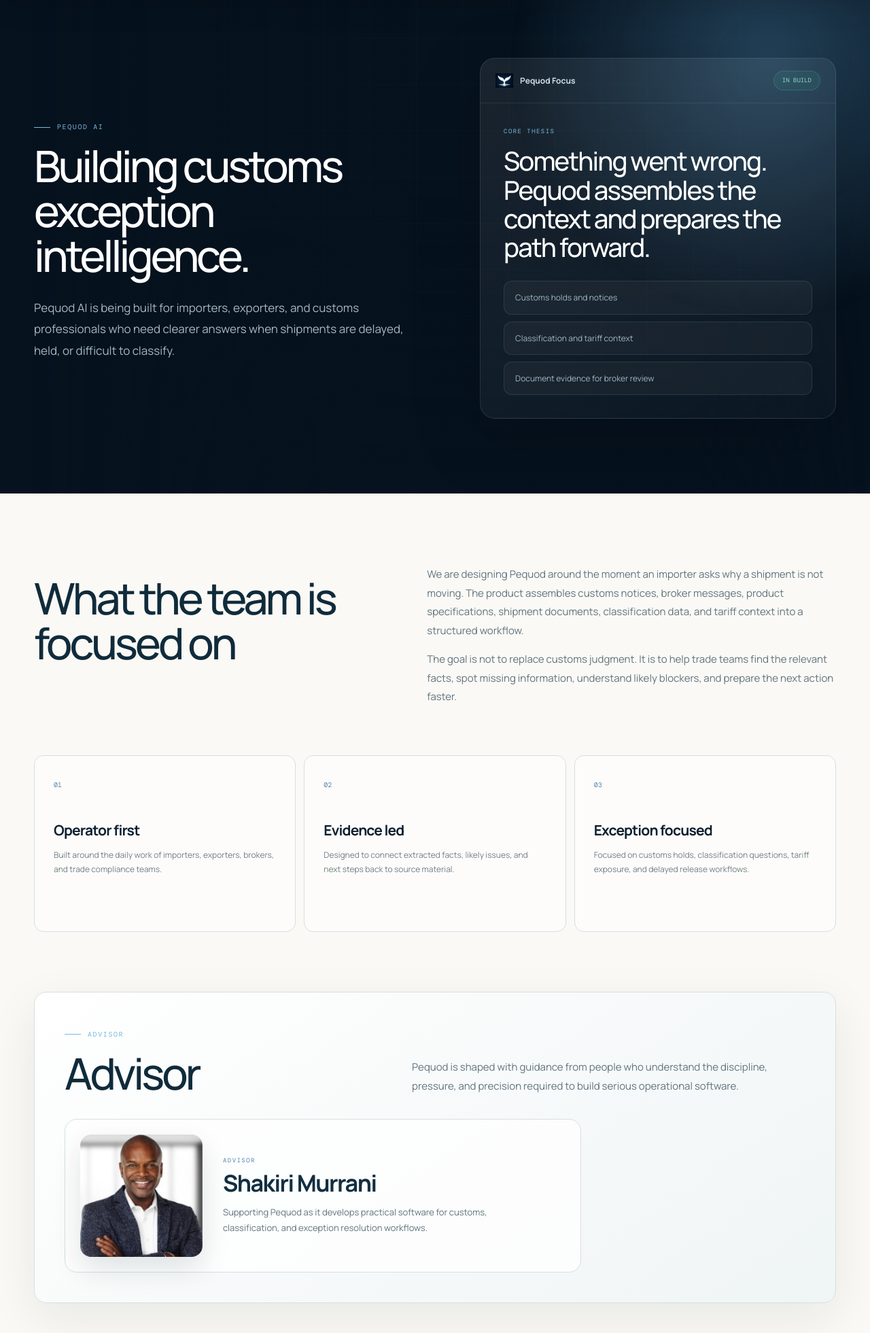
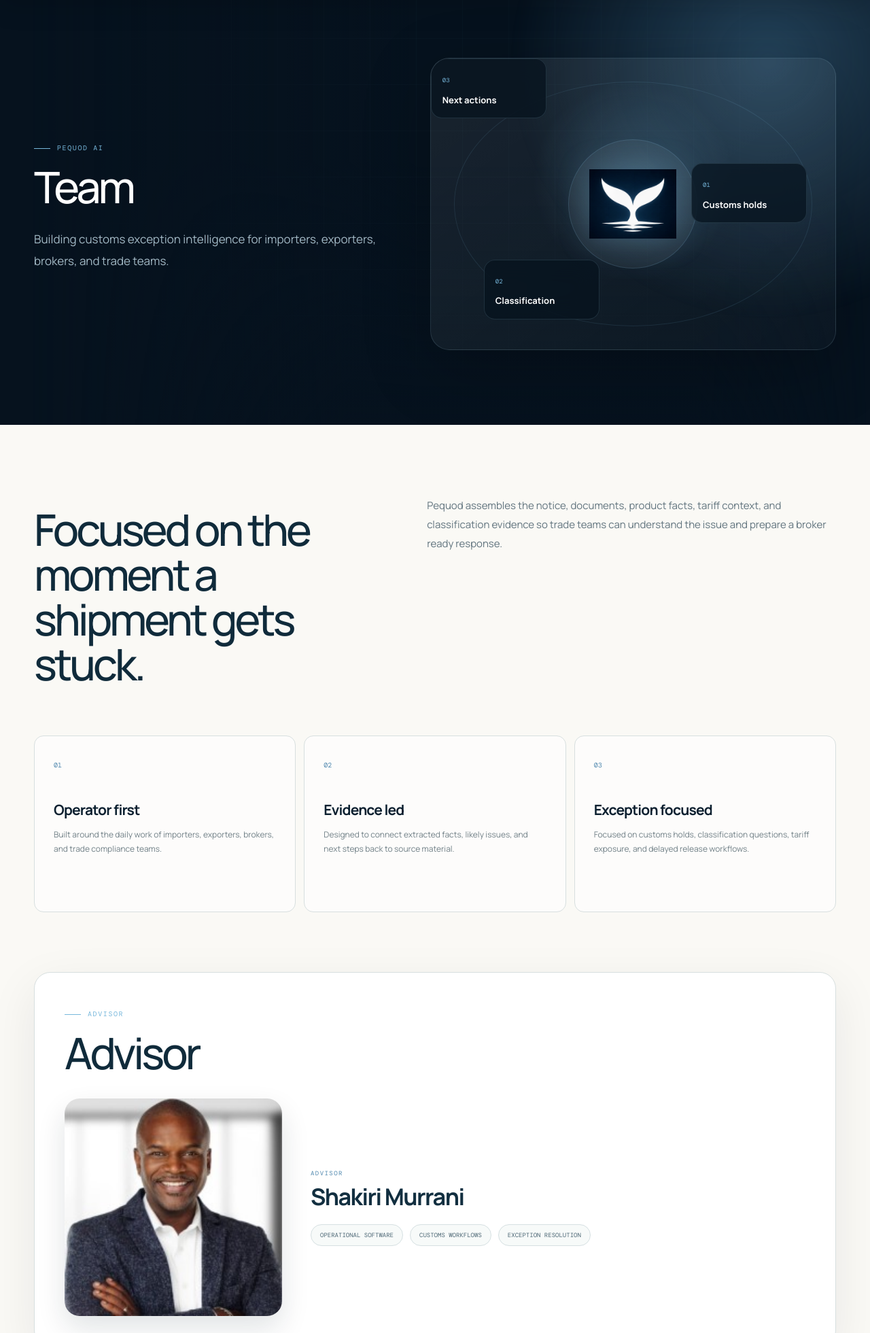
Before and after one commit to mnsalschool7-u/BoostBoss, a website: page team/index.html in a window 1280 px wide. Shown: the part 80-2041 px from the top of the page at 68% size. Drawn offline with nearby package versions, Linux system fonts and the light colour scheme.

Commit message:
Make team page more visual

```diff
--- a/styles.css
+++ b/styles.css
@@ -971,7 +971,7 @@
   position: relative;
   z-index: 1;
   display: grid;
-  grid-template-columns: 1fr 0.9fr;
+  grid-template-columns: 0.92fr 1.08fr;
   gap: 74px;
   align-items: center;
 }
@@ -989,51 +989,84 @@
   line-height: 1.85;
 }
 
-.team-focus-panel {
+.team-visual {
+  position: relative;
+  min-height: 430px;
+  border: 1px solid rgba(150, 190, 210, 0.16);
+  border-radius: 28px;
+  background:
+    radial-gradient(circle at 50% 42%, rgba(120, 184, 220, 0.22), transparent 38%),
+    linear-gradient(145deg, rgba(255, 255, 255, 0.08), rgba(255, 255, 255, 0.025));
+  box-shadow: 0 26px 100px rgba(0, 0, 0, 0.22);
   overflow: hidden;
-  border: 1px solid rgba(150, 190, 210, 0.16);
-  border-radius: 22px;
-  background: linear-gradient(145deg, rgba(255, 255, 255, 0.08), rgba(255, 255, 255, 0.025));
-  box-shadow: 0 26px 100px rgba(0, 0, 0, 0.22);
 }
 
-.team-focus-body {
-  padding: 34px;
+.team-visual::before {
+  content: "";
+  position: absolute;
+  inset: 34px;
+  border: 1px solid rgba(120, 184, 220, 0.12);
+  border-radius: 50%;
 }
 
-.team-focus-body small {
-  display: block;
+.team-logo-orb {
+  position: absolute;
+  left: 50%;
+  top: 50%;
+  display: grid;
+  width: 190px;
+  height: 190px;
+  place-items: center;
+  border: 1px solid rgba(120, 184, 220, 0.18);
+  border-radius: 50%;
+  background: rgba(255, 255, 255, 0.055);
+  transform: translate(-50%, -50%);
+}
+
+.team-logo-orb img {
+  width: 128px;
+  height: 112px;
+  object-fit: contain;
+  filter: drop-shadow(0 0 22px rgba(120, 184, 220, 0.28));
+}
+
+.team-visual-card {
+  position: absolute;
+  min-width: 170px;
+  padding: 16px;
+  border: 1px solid rgba(150, 190, 210, 0.16);
+  border-radius: 16px;
+  background: rgba(6, 18, 30, 0.72);
+  backdrop-filter: blur(16px);
+  -webkit-backdrop-filter: blur(16px);
+}
+
+.team-visual-card:nth-of-type(1) {
+  top: 44px;
+  left: 44px;
+}
+
+.team-visual-card:nth-of-type(2) {
+  right: 42px;
+  top: 154px;
+}
+
+.team-visual-card:nth-of-type(3) {
+  left: 78px;
+  bottom: 44px;
+}
+
+.team-visual-card span {
   color: var(--blue-bright);
   font-family: "DM Mono", monospace;
   font-size: 9px;
-  letter-spacing: 0.16em;
-  text-transform: uppercase;
 }
 
-.team-focus-body h2 {
-  margin: 16px 0 0;
+.team-visual-card strong {
+  display: block;
+  margin-top: 8px;
   color: white;
-  font-size: clamp(28px, 3vw, 40px);
-  font-weight: 500;
-  letter-spacing: -0.05em;
-  line-height: 1.1;
-}
-
-.team-focus-body ul {
-  display: grid;
-  gap: 10px;
-  margin: 28px 0 0;
-  padding: 0;
-  list-style: none;
-}
-
-.team-focus-body li {
-  padding: 14px 16px;
-  border: 1px solid rgba(150, 190, 210, 0.14);
-  border-radius: 12px;
-  background: rgba(255, 255, 255, 0.04);
-  color: #9fb8c5;
-  font-size: 12px;
+  font-size: 13px;
 }
 
 .advisor-card small {
@@ -1062,11 +1095,12 @@
 
 .advisors-section {
   margin-top: 88px;
-  padding: 44px;
+  padding: 0;
   border: 1px solid var(--line);
-  border-radius: 18px;
-  background: linear-gradient(145deg, #fff, rgba(236, 243, 245, 0.76));
+  border-radius: 24px;
+  background: white;
   box-shadow: 0 22px 70px rgba(5, 23, 36, 0.08);
+  overflow: hidden;
 }
 
 .advisors-head {
@@ -1074,26 +1108,27 @@
   grid-template-columns: 0.8fr 1fr;
   gap: 48px;
   align-items: end;
+  padding: 44px 44px 0;
   margin-bottom: 34px;
 }
 
 .advisor-card {
   display: grid;
-  grid-template-columns: 180px 1fr;
+  grid-template-columns: 320px 1fr;
   align-items: center;
-  gap: 30px;
-  max-width: 760px;
-  padding: 22px;
-  border: 1px solid #d6e0e2;
-  border-radius: 18px;
-  background: rgba(255, 255, 255, 0.78);
+  gap: 42px;
+  max-width: none;
+  padding: 0 44px 44px;
+  border: 0;
+  border-radius: 0;
+  background: transparent;
 }
 
 .advisor-card img {
-  width: 180px;
-  height: 180px;
+  width: 320px;
+  height: 320px;
   flex: none;
-  border-radius: 16px;
+  border-radius: 22px;
   object-fit: cover;
   box-shadow: 0 18px 42px rgba(6, 30, 44, 0.12);
 }
@@ -1110,12 +1145,25 @@
   line-height: 1.1;
 }
 
-.advisor-card p {
-  max-width: 420px;
-  margin: 12px 0 0;
-  color: #61747e;
-  font-size: 13px;
-  line-height: 1.75;
+.advisor-tags {
+  display: flex;
+  flex-wrap: wrap;
+  gap: 10px;
+  margin-top: 22px;
+}
+
+.advisor-tags span {
+  display: inline-flex;
+  align-items: center;
+  min-height: 32px;
+  padding: 0 13px;
+  border: 1px solid #d6e0e2;
+  border-radius: 999px;
+  background: #f7faf9;
+  color: #4e6876;
+  font-family: "DM Mono", monospace;
+  font-size: 9px;
+  text-transform: uppercase;
 }
 
 .site-footer {
@@ -1224,6 +1272,10 @@
     max-width: 620px;
   }
 
+  .team-visual {
+    max-width: 620px;
+  }
+
   .team-principles {
     grid-template-columns: 1fr 1fr;
   }
@@ -1308,9 +1360,42 @@
 
   .question-card,
   .tech-card,
-  .form-card,
-  .advisors-section {
+  .form-card {
     padding: 24px;
+  }
+
+  .team-visual {
+    min-height: 390px;
+  }
+
+  .team-logo-orb {
+    width: 150px;
+    height: 150px;
+  }
+
+  .team-logo-orb img {
+    width: 104px;
+    height: 92px;
+  }
+
+  .team-visual-card {
+    min-width: 138px;
+    padding: 13px;
+  }
+
+  .team-visual-card:nth-of-type(1) {
+    top: 24px;
+    left: 20px;
+  }
+
+  .team-visual-card:nth-of-type(2) {
+    right: 20px;
+    top: 132px;
+  }
+
+  .team-visual-card:nth-of-type(3) {
+    left: 28px;
+    bottom: 24px;
   }
 
   .story-copy blockquote {
@@ -1325,14 +1410,19 @@
 
   .advisor-card {
     display: block;
+    padding: 0 24px 24px;
   }
 
   .advisor-card img {
     width: 100%;
     height: auto;
-    max-width: 210px;
+    max-width: 100%;
     aspect-ratio: 1;
     margin-bottom: 18px;
+  }
+
+  .advisors-head {
+    padding: 24px 24px 0;
   }
 
   .footer-main {
--- a/team/index.html
+++ b/team/index.html
@@ -59,49 +59,40 @@
         <div class="container team-hero-inner">
           <div class="reveal">
             <div class="eyebrow"><span></span> Pequod AI</div>
-            <h1>Building customs exception intelligence.</h1>
+            <h1>Team</h1>
             <p>
-              Pequod AI is being built for importers, exporters, and customs professionals who need
-              clearer answers when shipments are delayed, held, or difficult to classify.
+              Building customs exception intelligence for importers, exporters, brokers, and trade teams.
             </p>
           </div>
 
-          <article class="team-focus-panel reveal" aria-label="Team focus">
-            <div class="console-top">
-              <div class="window-brand">
-                <span class="mini-mark" aria-hidden="true">
-                  <img src="../assets/pequod-logo-mark.png" alt="" />
-                </span>
-                <span>Pequod Focus</span>
-              </div>
-              <span class="status-pill">In build</span>
+          <div class="team-visual reveal" aria-label="Pequod team visual">
+            <div class="team-logo-orb" aria-hidden="true">
+              <img src="../assets/pequod-logo-mark.png" alt="" />
             </div>
-            <div class="team-focus-body">
-              <small>Core thesis</small>
-              <h2>Something went wrong. Pequod assembles the context and prepares the path forward.</h2>
-              <ul>
-                <li>Customs holds and notices</li>
-                <li>Classification and tariff context</li>
-                <li>Document evidence for broker review</li>
-              </ul>
+            <div class="team-visual-card">
+              <span>01</span>
+              <strong>Customs holds</strong>
             </div>
-          </article>
+            <div class="team-visual-card">
+              <span>02</span>
+              <strong>Classification</strong>
+            </div>
+            <div class="team-visual-card">
+              <span>03</span>
+              <strong>Next actions</strong>
+            </div>
+          </div>
         </div>
       </section>
 
       <section class="team-section">
         <div class="container">
           <div class="team-section-grid">
-            <h2 class="reveal">What the team is focused on</h2>
+            <h2 class="reveal">Focused on the moment a shipment gets stuck.</h2>
             <div class="team-section-copy reveal">
               <p>
-                We are designing Pequod around the moment an importer asks why a shipment is not moving.
-                The product assembles customs notices, broker messages, product specifications, shipment documents,
-                classification data, and tariff context into a structured workflow.
-              </p>
-              <p>
-                The goal is not to replace customs judgment. It is to help trade teams find the relevant facts,
-                spot missing information, understand likely blockers, and prepare the next action faster.
+                Pequod assembles the notice, documents, product facts, tariff context, and classification evidence
+                so trade teams can understand the issue and prepare a broker ready response.
               </p>
             </div>
           </div>
@@ -130,10 +121,6 @@
                 <div class="eyebrow"><span></span> Advisor</div>
                 <h2 id="advisors-title">Advisor</h2>
               </div>
-              <p>
-                Pequod is shaped with guidance from people who understand the discipline, pressure,
-                and precision required to build serious operational software.
-              </p>
             </div>
 
             <article class="advisor-card">
@@ -141,7 +128,11 @@
               <div>
                 <small>Advisor</small>
                 <h3>Shakiri Murrani</h3>
-                <p>Supporting Pequod as it develops practical software for customs, classification, and exception resolution workflows.</p>
+                <div class="advisor-tags" aria-label="Advisor focus areas">
+                  <span>Operational software</span>
+                  <span>Customs workflows</span>
+                  <span>Exception resolution</span>
+                </div>
               </div>
             </article>
           </section>
```
